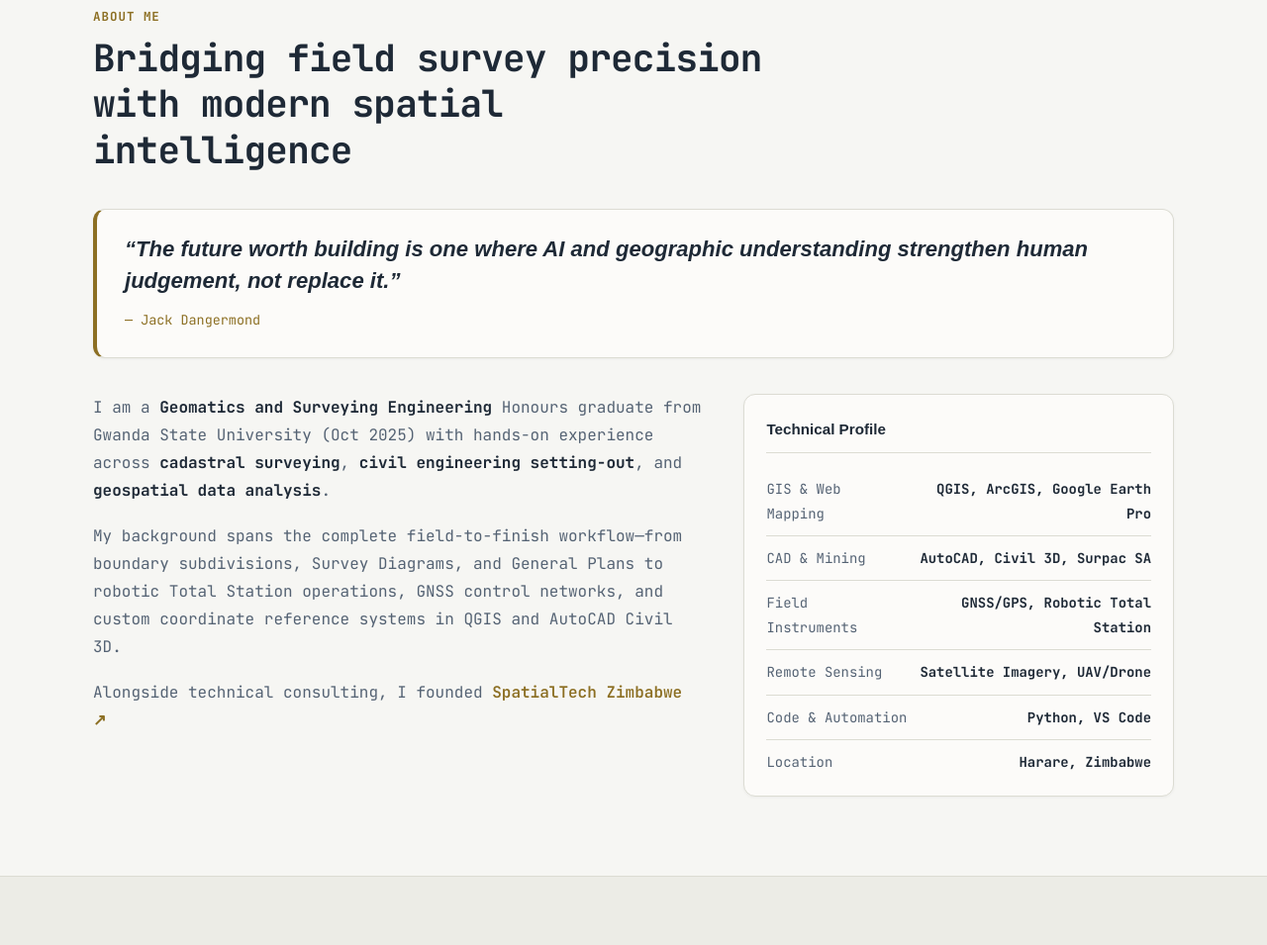
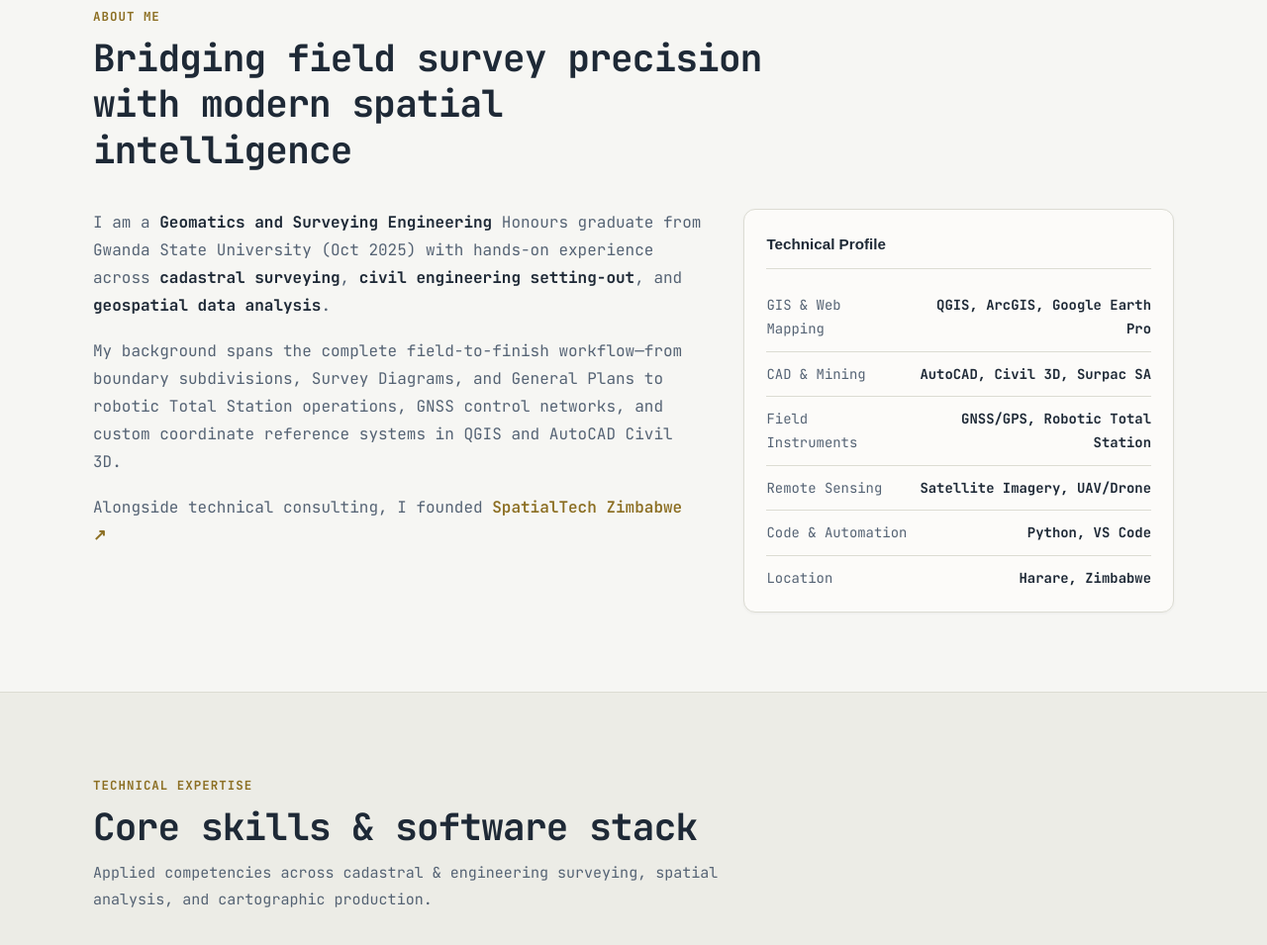
Before and after one commit to NMadhinga49/NMadhinga49.github.io, a plain HTML site: page index.html in a window 1280 px wide. Shown: the part 951-1906 px from the top of the page at 99% size. Drawn offline with Linux system fonts and the light colour scheme.

Commit message:
Remove old quote section completely

```diff
--- a/index.html
+++ b/index.html
@@ -127,11 +127,6 @@
           <span class="section-tag">About Me</span>
           <h2>Bridging field survey precision with modern spatial intelligence</h2>
         </div>
-
-        <blockquote class="featured-quote">
-          <p>“The future worth building is one where AI and geographic understanding strengthen human judgement, not replace it.”</p>
-          <cite class="mono">— Jack Dangermond</cite>
-        </blockquote>
 
         <div class="about-grid">
           <div class="about-text">
```
